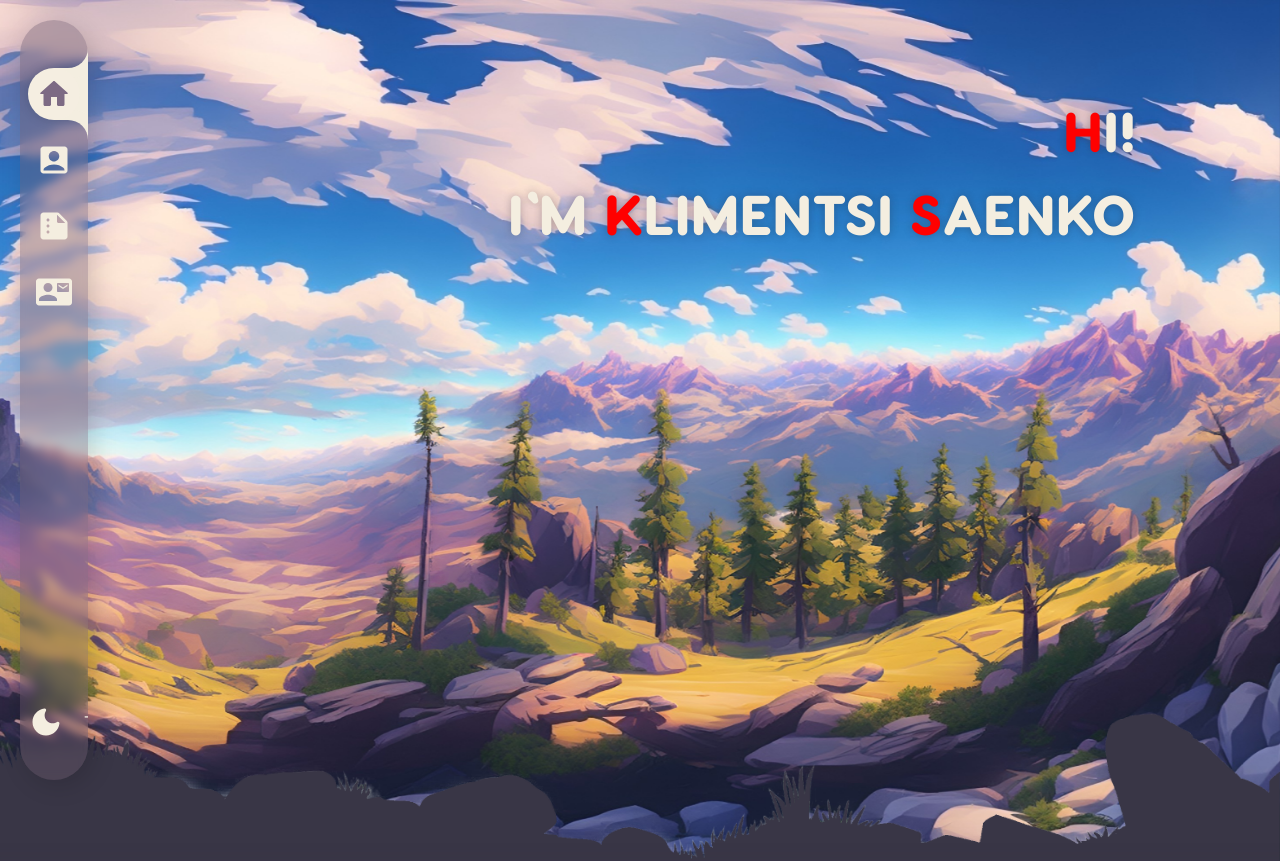
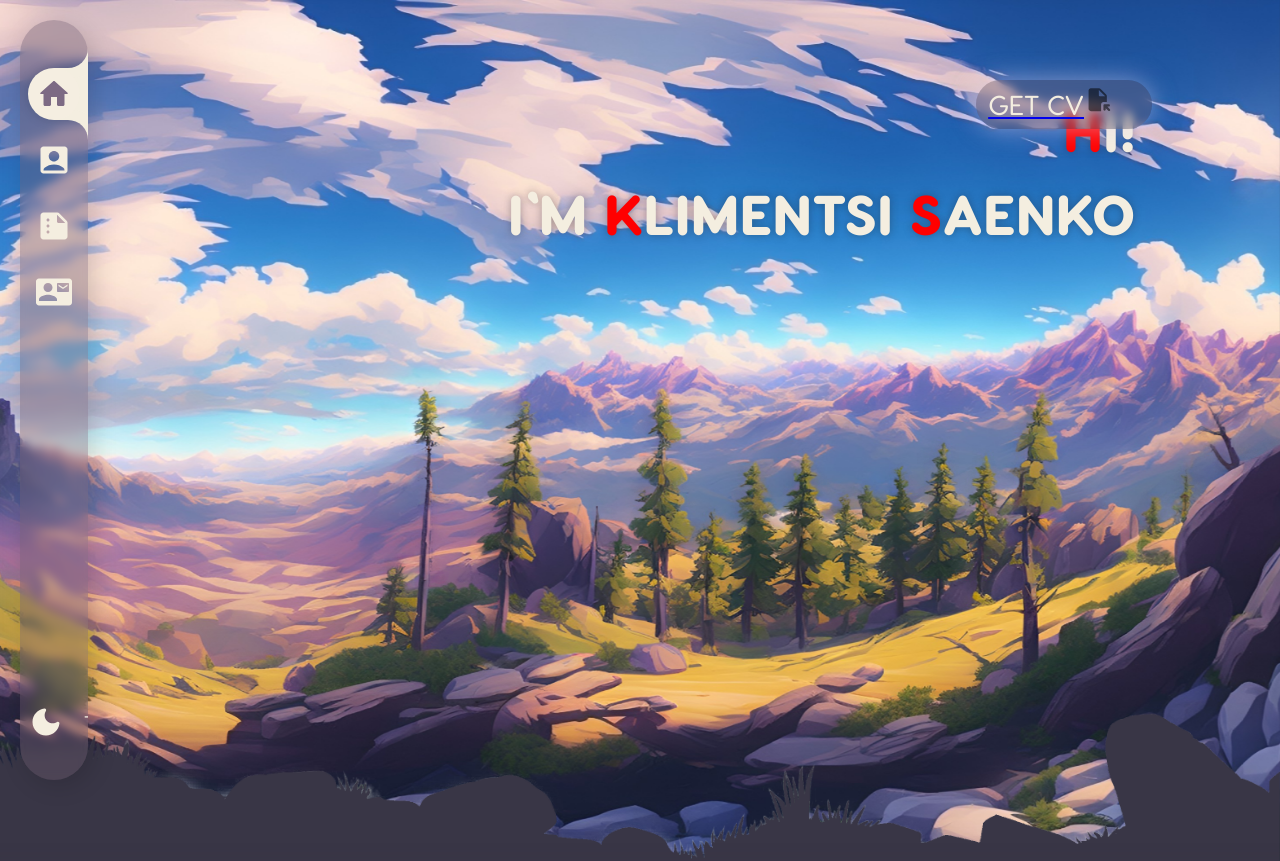
Before and after one commit to KlimSaenko/personal-website, a React (Create React App) app: page / in a window 1280 px wide. Shown: the top 861 px of the page. Built offline with nearby package versions, Linux system fonts and the light colour scheme; what smoothscroll-for-websites would draw is missing.

Commit message:
Variables scss added

```diff
--- a/src/App.jsx
+++ b/src/App.jsx
@@ -1,4 +1,4 @@
-import './App.css';
+import './App.scss';
 import Navbar from './components/Navbar.tsx';
 import ParallaxHome from './components/ParallaxHome.tsx';
 import About from './components/About.tsx';
--- a/src/App.css
+++ b/src/App.scss
@@ -1,6 +1,8 @@
+@use 'variables' as *;
+
 .App {
   text-align: center;
-  background-color: var(--background-dark-primary);
+  background-color: $background-dark-primary;
   background-size: cover;
   background-position: center;
   background-repeat: no-repeat;
@@ -9,8 +11,8 @@
 .sections-content {
   z-index: 100;
   position: relative;
-  background: linear-gradient(0deg, rgba(22,17,38,1) 0%, var(--background-dark-primary) 100%);
-  box-shadow: 0px 0px 15px 15px var(--background-dark-primary);
+  background: linear-gradient(0deg, rgba(22,17,38,1) 0%, $background-dark-primary 100%);
+  box-shadow: 0px 0px 15px 15px $background-dark-primary;
 }
 
 .padding-center {
--- /dev/null
+++ b/src/_variables.scss
@@ -0,0 +1,5 @@
+$background-dark-primary: #393646;
+$elements-dark-primary: #7d6a84;
+$elements-dark-transparet-primary: #6d5d6e62;
+$white-highlighted: #F4EEE0;
+$white-default-text: #F4EEE0;
--- a/src/components/ParallaxHome.tsx
+++ b/src/components/ParallaxHome.tsx
@@ -6,7 +6,8 @@ import BackgroundLayer2 from '../background_layers/background_layer_2_1920.png';
 import BackgroundLayer3 from '../background_layers/background_layer_3_1920.png';
 import BackgroundLayer4 from '../background_layers/background_layer_4.png';
 import { ParallaxBanner, ParallaxBannerLayer } from "react-scroll-parallax";
-import { Typography } from "@mui/material";
+import { ListItemIcon, Typography } from "@mui/material";
+import { FileOpenRounded } from '@mui/icons-material';
 
 function ParallaxHome() {
 
@@ -54,11 +55,31 @@ function ParallaxHome() {
                 />
 
                 <ParallaxBannerLayer
+                    translateY={[0, 65]}
+                    shouldAlwaysCompleteAnimation={true}
+                    expanded={false}
+                >
+                    <div className="home-page-primary">
+                        <div className="download-cv-button">
+                            <a href="http://localhost:3000/" target="_blank" rel="noreferrer" className="inner-button">
+                                <Typography variant="h5" color="primary">
+                                    GET CV
+                                </Typography>
+                                <ListItemIcon>
+                                    <FileOpenRounded />
+                                </ListItemIcon>
+                            </a>
+                        </div>
+                    </div>
+                </ParallaxBannerLayer>
+
+                <ParallaxBannerLayer
                     image={BackgroundLayer3}
                     easing={[0.205, 0.295, 0.520, 0.905]}
                     translateY={[0, 7]}
                     shouldAlwaysCompleteAnimation={true}
                     expanded={false}
+                    style={{pointerEvents: "none"}}
                 />
 
                 <ParallaxBannerLayer
@@ -67,6 +88,7 @@ function ParallaxHome() {
                     translateY={[0, 2]}
                     shouldAlwaysCompleteAnimation={true}
                     expanded={false}
+                    style={{pointerEvents: "none"}}
                 />
 
             </ParallaxBanner>
--- a/src/components/styles/Navbar.scss
+++ b/src/components/styles/Navbar.scss
@@ -1,3 +1,5 @@
+@use '/src/variables' as *;
+
 .sidebar {
   .selector {
     list-style: none;
@@ -10,7 +12,7 @@
     height: 52px;
     border-top-left-radius: 40px;
     border-bottom-left-radius: 40px;
-    background-color: var(--white-highlighted);
+    background-color: $white-highlighted;
     box-shadow: 0 0 12px rgba(0,0,0,0.15);
     transition: 0.4s ease-out;
   }
@@ -24,7 +26,7 @@
     width: 20px;
     height: 20px;
     border-bottom-right-radius: 20px;
-    box-shadow: 5px 5px 0 5px var(--white-highlighted);
+    box-shadow: 5px 5px 0 5px $white-highlighted;
   }
 
   .selector::after {
@@ -36,11 +38,11 @@
     width: 20px;
     height: 20px;
     border-top-right-radius: 20px;
-    box-shadow: 5px -5px 0 5px var(--white-highlighted);
+    box-shadow: 5px -5px 0 5px $white-highlighted;
   }
 
   .list-item.Mui-selected {
-    color: var(--elements-dark-primary);
+    color: $elements-dark-primary;
     transition-delay: 0.08s;
   }
 
@@ -54,7 +56,7 @@
     padding: 40px 8px;
     inset: 20px;
     height: unset;
-    background-color: var(--elements-dark-transparet-primary);
+    background-color: $elements-dark-transparet-primary;
     width: 52px;
     border-radius: 35px;
     overflow: hidden;
@@ -77,7 +79,7 @@
     list-style: none;
     border-radius: 40px;
     font-size: 18px;
-    color: var(--white-default-text);
+    color: $white-default-text;
 
     a {
       display: inherit;
@@ -87,8 +89,8 @@
   }
 
   .list-item:not(.Mui-selected):hover {
-    color: var(--elements-dark-primary);
-    background-color: var(--white-highlighted);
+    color: $elements-dark-primary;
+    background-color: $white-highlighted;
   }
 
   .list-item .MuiListItemIcon-root {
--- a/src/components/styles/ParallaxHome.scss
+++ b/src/components/styles/ParallaxHome.scss
@@ -1,3 +1,5 @@
+@use '/src/variables' as *;
+
 .parallax-banner {
     height: 110vh;
 }
@@ -6,3 +8,30 @@
     padding: 10vh 10vw;
     text-align: right;
 }
+
+.download-cv-button {
+    display: inline-flex;
+    background-color: $elements-dark-transparet-primary;
+    border-radius: 35px;
+    overflow: hidden;
+    border: none;
+    padding: 0;
+    box-shadow: 0 0 25px rgba(226, 209, 241, 0.5);
+    backdrop-filter: blur(5px);
+    -webkit-backdrop-filter: blur(5px);
+
+    .inner-button {
+        display: inherit;
+        padding: 6px 12px;
+        transition-duration: 0.3s;
+    }
+
+    .inner-button:hover {
+        color: $elements-dark-primary;
+        background-color: $white-highlighted;
+    }
+
+    &:hover {
+        box-shadow: 0 0 25px rgba($background-dark-primary, 0.5);
+    }
+}
--- a/src/index.css
+++ b/src/index.css
@@ -14,14 +14,6 @@
   font-family: 'Visby Round Bold';
   src: url('./fonts/VisbyRoundCF-Bold.eot');
   src: url('./fonts/VisbyRoundCF-Bold.woff') format('woff');
-}
-
-:root {
-  --background-dark-primary: #393646;
-  --elements-dark-primary: #7d6a84;
-  --elements-dark-transparet-primary: #6d5d6e62;
-  --white-highlighted: #F4EEE0;
-  --white-default-text: #F4EEE0;
 }
 
 body {
--- a/src/index.js
+++ b/src/index.js
@@ -2,7 +2,6 @@ import React from 'react';
 import ReactDOM from 'react-dom/client';
 import './index.css';
 import App from './App';
-import reportWebVitals from './reportWebVitals';
 import { ThemeProvider } from '@mui/material/styles';
 import defaultTheme from './themes/defaultTheme';
 
@@ -14,8 +13,3 @@ root.render(
     </ThemeProvider>
   </React.StrictMode>
 );
-
-// If you want to start measuring performance in your app, pass a function
-// to log results (for example: reportWebVitals(console.log))
-// or send to an analytics endpoint. Learn more: https://bit.ly/CRA-vitals
-reportWebVitals();
--- a/src/themes/defaultTheme.js
+++ b/src/themes/defaultTheme.js
@@ -18,7 +18,7 @@ const defaultTheme = createTheme({
       fontSize: 56,
       margin: "16px",
       textTransform: "uppercase",
-      textShadow: "0 0 9px #2b29374f"
+      textShadow: "0 0 9px #22212c5c"
     },
 
     h3: {
```
